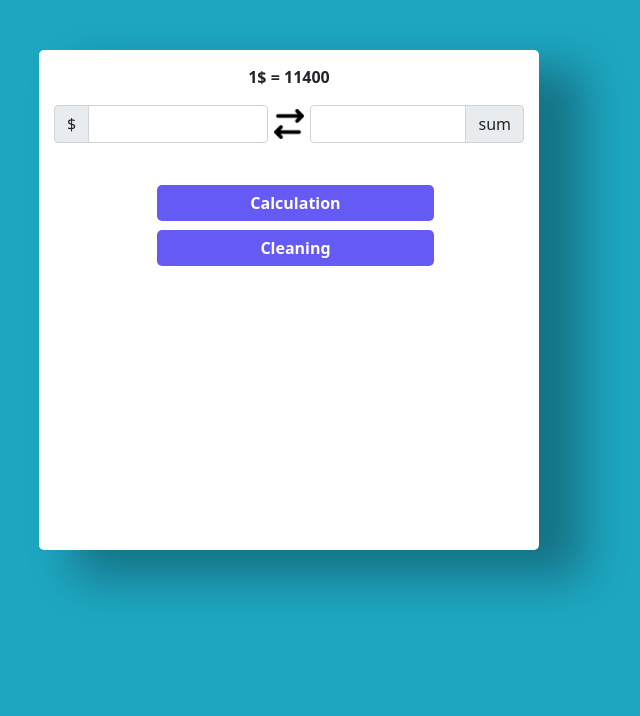
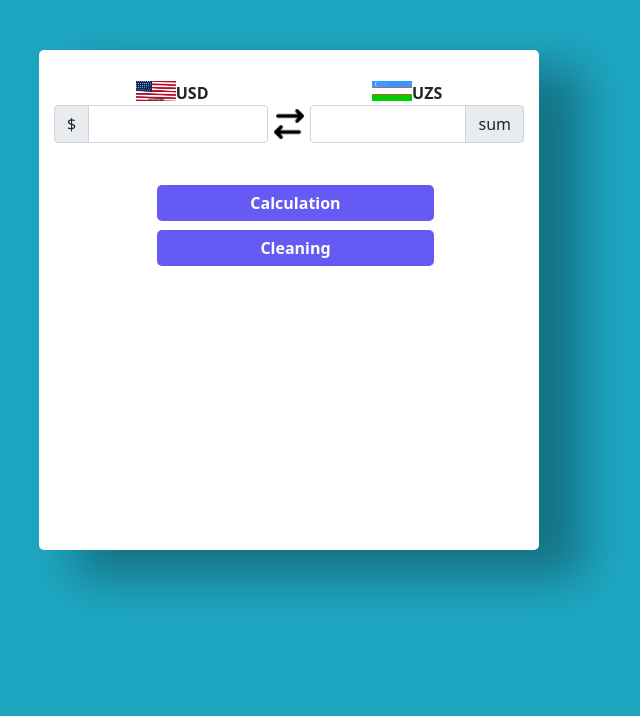
Before and after one commit to sherzod2110/convert, a plain HTML site: page index.html in a window 1280 px wide. Shown: the whole page, without its empty margins (351-991 px from the left). Drawn offline with Linux system fonts and the light colour scheme.

Commit message:
фвв ропн

```diff
--- a/index.html
+++ b/index.html
@@ -17,8 +17,18 @@
   <div class="container">
     <div class="box_wrapper ms-auto me-auto">
 
-        <div class="fw-bold">
-          <p class="text-center">1$ = 11400</p>
+      <div class="box_box fw-bold">
+        <DIV class="d-flex justify-content-around mt-3">
+          <div class="d-flex">
+            <img src="./img/images.jpg" alt="" width="40" height="20">
+            <p class="text-center mb-0">USD</p>
+          </div>
+
+          <div class="d-flex">
+            <img src="./img/uzb.png" alt="" width="40" height="20">
+            <p class="text-center mb-0">UZS</p>
+          </div>
+        </DIV>
 
 
         <form class="d-flex justify-content-between align-items-center position-relative">
@@ -45,9 +55,9 @@
           <button class="btn" id="btchange" type="submit">Calculation</button>
           <button class="btn btn2" type="submit">Cleaning</button>
         </form>
-          <ol class="list pt-5"></ol>
 
       </div>
+      <ol class="list pt-5"></ol>
 
     </div>
 
--- a/main.css
+++ b/main.css
@@ -4,26 +4,22 @@
 
 ::-webkit-scrollbar-track {
   border-radius: 3px;
-  box-shadow: inset 0 0 10px rgba(0, 0, 0, 0.25);
+  box-shadow: inset 0 0 10px rgba(255, 255, 255, 0.25);
 }
 
 ::-webkit-scrollbar-thumb {
   border-radius: 3px;
-  background-color: #80acd9;
+  background-color: #66b2c7;
 }
 
-::-webkit-scrollbar-thumb:hover {
-  background-color: #9e9e9e;
-}
+
 
 body {
   background-color: rgb(30, 166, 193);
 }
 
 .box_wrapper {
-  height: 100%;
   overflow: hidden;
-  overflow-y: scroll;
   overflow-x: hidden;
   box-shadow: 40px 23px 46px 5px rgb(0 0 0 / 31%);
   width: 500px;
@@ -33,9 +29,18 @@ body {
   padding: 15px;
   background-color: #fff;
 }
+.box_box {
+
+}
 
 .list {
   margin-top: 100px;
+  padding: 0;
+  text-align: center;
+  height: 100%;
+  overflow: hidden;
+  overflow-y: scroll;
+  overflow-x: hidden;
 }
 
 .form__img {
```
Lines whose indentation alone changed are shown as unchanged.
